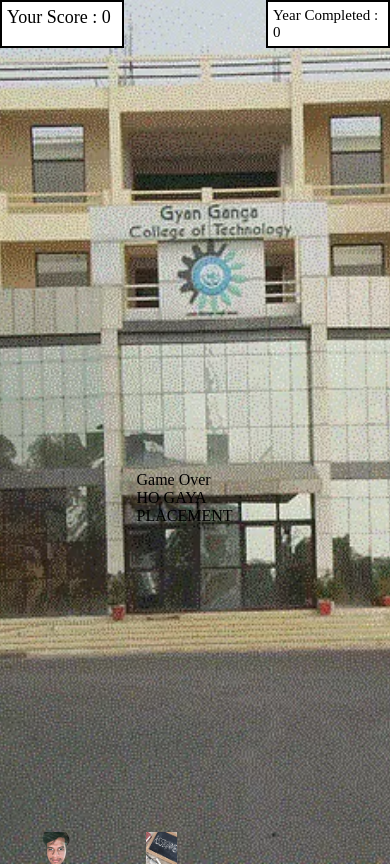
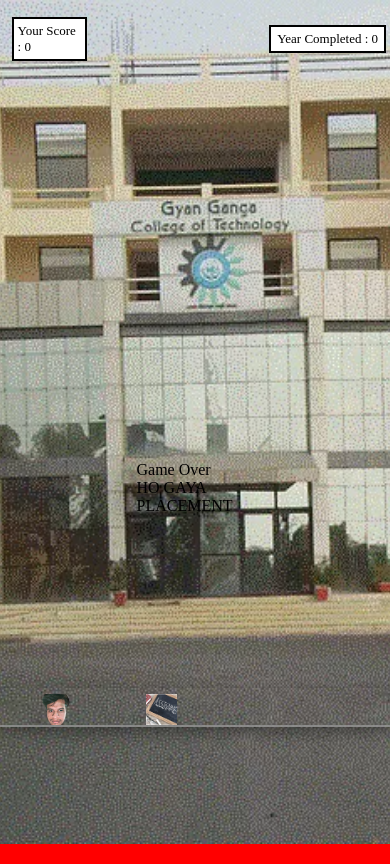
Before and after one commit to kaushiksahu18/prathmesh-game, a plain HTML site: page index.html in a window 390 px wide. Drawn offline with Linux system fonts and the light colour scheme; grey boxes are pictures that could not be loaded.

Commit message:
responsiveness add

```diff
--- a/index.html
+++ b/index.html
@@ -1,32 +1,30 @@
 <!DOCTYPE html>
 <html lang="en">
-
   <head>
-   <meta charset="UTF-8">
-   <meta name="viewport" content="width=device-width, initial-scale=1.0">
-
+    <meta charset="UTF-8" />
+    <meta name="viewport" content="width=device-width, initial-scale=1.0" />
 
     <title>student career</title>
-   <link rel="stylesheet" href="style.css">
+    <link rel="stylesheet" href="style.css" />
   </head>
 
   <body>
-
     <div class="gameContainer">
       <div class="gameOver">
         <video autoplay loop muted plays-inline id="vdo">
-            <source src="images/padaiKro.mp4">
+          <source src="images/padaiKro.mp4" />
         </video>
-         Game Over <br>HO GAYA PLACEMENT
+        Game Over <br />HO GAYA PLACEMENT
       </div>
-      <div class="year"> Year Completed : 0</div>
-      <div id="scoreCount">Your Score : 0 </div>
-
+      <div id="score">
+        <div class="year">Year Completed : 0</div>
+        <div id="scoreCount">Your Score : 0</div>
+      </div>
+      <div id="game-platform">
         <div id="student" class="student"></div>
-
         <div class="obstacle obstacleAni" id="obs"></div>
       </div>
-   <script src="script.js">    </script>
+    </div>
+    <script src="script.js"></script>
   </body>
-
 </html>
--- a/style.css
+++ b/style.css
@@ -1,59 +1,48 @@
 * {
   margin: 0;
   padding: 0;
+  box-sizing: border-box;
 }
 
-
+html,
 body {
   background-color: red;
   overflow: hidden;
-    /* width: 100dvw; */
-    height: 100vh;
+  width: 100dvw;
+  height: 100dvh;
 }
 
 .gameContainer {
-    /* display: flex;
-    flex-wrap: wrap; */
   position: relative;
   background: url(images/bg.png);
   background-repeat: no-repeat;
-    /* background-size: cover;
-    height: 100vh; */
   background-size: cover;
   background-position: center;
-    /* width: 100%; */
-    height: 100vh;
-    width: 100vw;
-    /* height: auto; */
-    /* height: 100vh; */
-    /* max-width: 100vw; */
-    /* max-height: 100vh; */
-    /* background-attachment: fixed; */
-    /* background-size: 100vw 100vh; */
-
-    padding-bottom: 5vw;
-
+  height: 100%;
+  width: 100%;
 }
-
 
 #scoreCount {
   background-color: #fff;
-    width: 110px;
-    font-size: 18px;
-    padding: 5px;
-    height: 34px;
   border: 2px solid black;
 
+  width: 20%;
+  margin: 1vw;
+  padding: 1vw;
+  line-height: normal;
+  font-size: small;
+
+  display: flex;
+  justify-content: center;
+  align-items: center;
 }
 
 .gameOver {
   visibility: hidden;
-    /* background-image: url(images/padaiKro.mp4); */
   display: flex;
   flex-wrap: wrap;
   justify-content: center;
   align-items: center;
-    /* border: 2px solid black; */
   height: 20vw;
   width: 30vw;
   position: absolute;
@@ -61,10 +50,6 @@
   top: 50%;
   transform: translate(-50%, -50%);
   z-index: +1;
-    /* text-align: center;
-    position: relative;
-    top: 50px; */
-
   object-fit: cover;
   object-position: center;
 }
@@ -73,10 +58,16 @@
   position: absolute;
   right: 0px;
   background-color: #fff;
-    width: 110px;
-    font-size: 15px;
-    padding: 5px;
   border: 2px solid black;
+  width: 30%;
+  margin: 1vw;
+  padding: 1vw;
+  line-height: normal;
+  font-size: small;
+
+  display: flex;
+  justify-content: center;
+  align-items: center;
 }
 
 #vdo {
@@ -90,7 +81,6 @@
   background-repeat: no-repeat;
   background-size: cover;
   background-position: center;
-
   width: 8vw;
   height: 8vw;
   position: absolute;
@@ -125,15 +115,10 @@
   100% {
     bottom: 0px;
   }
-
 }
 
-
-
 .obstacleAni {
-
   animation: obstacleAni 5s linear infinite;
-
 }
 
 @keyframes obstacleAni {
@@ -144,5 +129,42 @@
   100% {
     left: -1vw;
   }
+}
 
+#game-platform {
+  width: 100%;
+  height: 10vw;
+  position: absolute;
+  bottom: 1vw;
+  box-shadow: rgba(0, 0, 0, 0.35) 0px 5px 15px;
+  border-bottom: #969696c4 2px solid;
 }
+#score {
+  width: 100%;
+  height: 6vw;
+  padding: 2vw;
+  display: flex;
+  justify-content: space-between;
+  position: relative;
+  align-items: center;
+}
+
+@media (max-width: 500px) {
+  #game-platform {
+    width: 100%;
+    height: 10vw;
+    position: absolute;
+    bottom: 30vw;
+    box-shadow: rgba(0, 0, 0, 0.35) 0px 5px 15px;
+    border-bottom: #969696c4 2px solid;
+  }
+  #score {
+    width: 100%;
+    height: 20vw;
+    padding: 2vw;
+    display: flex;
+    justify-content: space-between;
+    align-items: center;
+    position: relative;
+  }
+}
```
Lines whose indentation alone changed are shown as unchanged.
